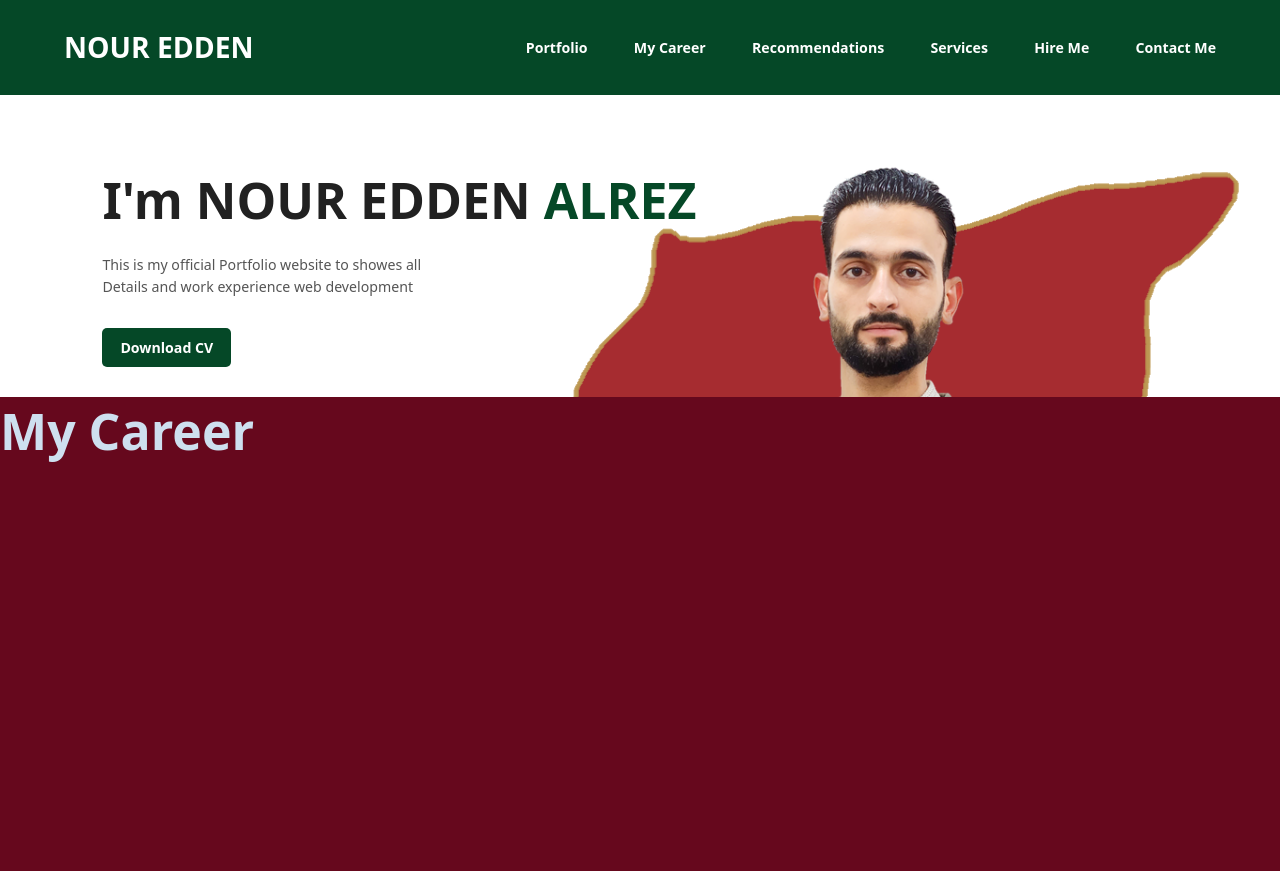
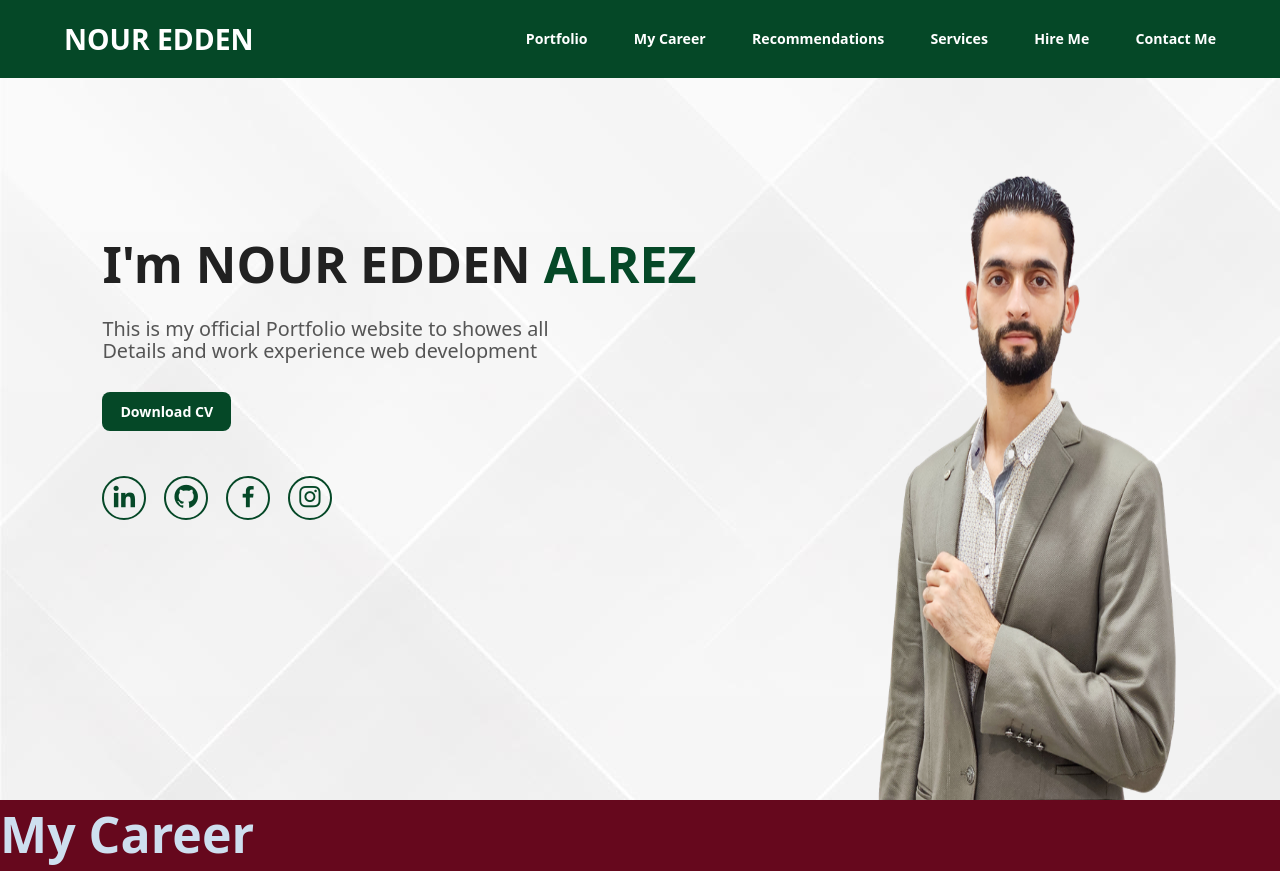
Before and after one commit to nouredden/Personal-Website, a plain HTML site: page index.html in a window 1280 px wide. Shown: the top 871 px of the page. Drawn offline with nearby package versions, Linux system fonts and the light colour scheme.

Commit message:
hero sec done

```diff
--- a/Style.css
+++ b/Style.css
@@ -20,13 +20,21 @@ html{
     overflow-x: hidden;
 }
 body{
+    margin-top: 0;
     background: var(--bg-color);
     color: var(--text-color);
 }
-section{
+.hero{
+    margin: 0;
+    position: relative;
+    width: 100%;
+    height: 100vh;
+    background-image: url("images/BG.jpg");
+}
+/* section{
     min-height: 100vh;
     padding: 10rem 9%;
-}
+} */
 .header{
     position: fixed;
     width: 100%;
@@ -36,7 +44,7 @@ section{
     display: flex;
     align-items: center;
     justify-content: space-between;
-    padding: 2rem 5%;
+    padding: 1.4rem 5%;
     background: var(--main-color);
     backdrop-filter: blur(10px);
     transition: all 0.5s ease;
@@ -69,13 +77,58 @@ color: var(--text-color);
     cursor: pointer;
     display: none;
 }
-/* .hero{
-    position: relative;
-    width: 100%;
-    height: 100vh;
 
-background-image: url("images/BG.jpg");
+/* Home section style */
+
+/* .home{
+    display: flex;
+    justify-content: center;
+    align-items: center;
+} */
+
+.images img {
+    width: 24vw;
+    cursor: pointer;
+    animation: floatImage 4s ease-in-out infinite;
+    transition: o.4s ease;
 }
+
+@keyframes floatImage {
+    0% {
+        transform: translateY(0);
+    }
+    50% {
+        transform: translateY(1.2rem);
+    }
+    100% {
+        transform: translateY(0);
+    }
+}
+
+.images{
+    width: 45%;
+    height: 80%;
+    position: absolute;
+    bottom: 0;
+    right: 120px;
+}
+.images img{
+    height: 100%;
+    position: absolute;
+    left: 50%;
+    bottom: 0;
+}
+/* .images:hover .Shape{
+    bottom: 5px;
+}
+
+.images:hover .PP{
+    left: 48%;
+} */
+
+
+/*
+
 nav{
     display: flex;
     width: 84%;
@@ -103,7 +156,8 @@ nav ul li a:hover{
 } */
 .detel{
     margin-left: 8%;
-    margin-top: 13%;
+    /* margin-top: 2%; */
+    padding-top: 18%;
 }
 .detel h1 {
     font-size: 50px;
@@ -115,46 +169,47 @@ span{
 }
 .detel p{
     color: #555;
+    font-size: 1.4rem;
     line-height: 22px;
 }
 
 .detel a{
+    display: inline-block;
+    padding: 10px 18px;
     background: var(--main-color);
-    padding: 10px 18px;
+    border-radius: 8px;
     text-decoration: none;
     font-weight: bold;
     color: #fff;
-    display: inline-block;
     margin: 30px 0;
-    border-radius: 5px;
 }
 
 .detel a:hover{
-    background: var(--text-color);
-}
-.images{
-    width: 45%;
-    height: 80%;
-    position: absolute;
-    bottom: 0;
-    right: 100px;
-}
-.images img{
-    height: 100%;
-    position: absolute;
-    left: 50%;
-    bottom: 0;
-    transform: translateX(-50%);
-    transition: bottom 1s left 1s ;
-}
-.images:hover .Shape{
-    bottom: 5px;
+    transform: scale(1) translate(-4px);
+    box-shadow: 0 0 15px var(--main-color);
 }
 
-.images:hover .PP{
-    left: 48%;
+.social-media a{
+    display: inline-flex;
+    justify-content: center;
+    align-items: center;
+    width: 44px;
+    height: 44px;
+    background: transparent;
+    border: 0.2rem solid var(--main-color);
+    border-radius: 50%;
+    font-size: 2rem;
+    color: var(--main-color);
+    margin: 1rem 1rem 1rem 0;
+    transition: 0.3s ease;
 }
 
+.social-media a:hover{
+    transform: scale(1) translate(-4px);
+    background-color: var(--main-color);
+    color: var(--bg-color);
+    box-shadow: 0 0 15px var(--main-color);
+}
 .about{
     position: relative;
     width: 100%;
--- a/index.html
+++ b/index.html
@@ -8,9 +8,11 @@
     <link href='https://unpkg.com/boxicons@2.1.4/css/boxicons.min.css' rel='stylesheet'>
 </head>
 <body>
+
+<!-- Hero section code Start-->
+    <div class="hero">
         <header class="header">
             <a href="#" class="logo">NOUR EDDEN</a>
-
             <i class='bx bx-menu' id="menu-icon"></i>
             <nav class="navbar">
     <a href="#">Portfolio</a>
@@ -19,23 +21,51 @@
     <a href="#">Services</a>
     <a href="#">Hire Me</a>
     <a href="#">Contact Me</a>
-
         </nav>
     </header>
-    <div class="hero">
     <div class="detel">
         <h1>I'm NOUR EDDEN <span>ALREZ</span></h1>
         <P>This is my official Portfolio website to showes all
             <br> Details and work experience web development
         </P>
         <a href="Documents/Nour Edden Alrez.pdf">Download CV</a>
-
+        <div class="social-media">
+            <a href="#"><i class='bx bxl-linkedin' ></i></a>
+            <a href="#"><i class='bx bxl-github' ></i></a>
+            <a href="#"><i class='bx bxl-facebook' ></i></a>
+            <a href="#"><i class='bx bxl-instagram' ></i></a>
+        </div>
     </div>
     <div class="images">
-        <img src="images/SyShape.png" alt="Shape" class="Shape">
+        <!-- <img src="images/SyShape.png" alt="Shape" class="Shape"> -->
         <img src="images/PersonalP.png" alt="Personal Photo" class="PP">
     </div>
     </div>
+    <!-- Hero section code End-->
+
+    <!-- Home Section Code Start-->
+     <!-- <section class="home" id="home">
+        <div class="home-img">
+            <img src="images/PersonalP.png" alt="My Photo">
+        </div>
+        <div class="home-content">
+            <h3>Hello, it's me</h3>
+            <h3>NOUR EDDEN ALREZ</h3>
+            <h3>AND I am a <span class="multiple-text">Web Developer</span></h3>
+            <p>Lorem ipsum dolor sit amet consectetur adipisicing elit. Eligendi
+                obcaecati doloremque voluptate quidem recusandae quae fugiat ullam a voluptatum. Eaque.</p>
+
+            <div class="social-media">
+                <a href="#"><i class='bx bxl-linkedin' ></i></a>
+                <a href="#"><i class='bx bxl-github' ></i></a>
+                <a href="#"><i class='bx bxl-facebook' ></i></a>
+                <a href="#"><i class='bx bxl-instagram' ></i></a>
+            </div>
+            <a href="#" class="btn">Download CV</a>
+        </div>
+     </section> -->
+     <!-- Home Section Code End-->
+
     <div id="About" class="about">
         <h2>My Career</h2>
     </div>
```
Lines whose indentation alone changed are shown as unchanged.
